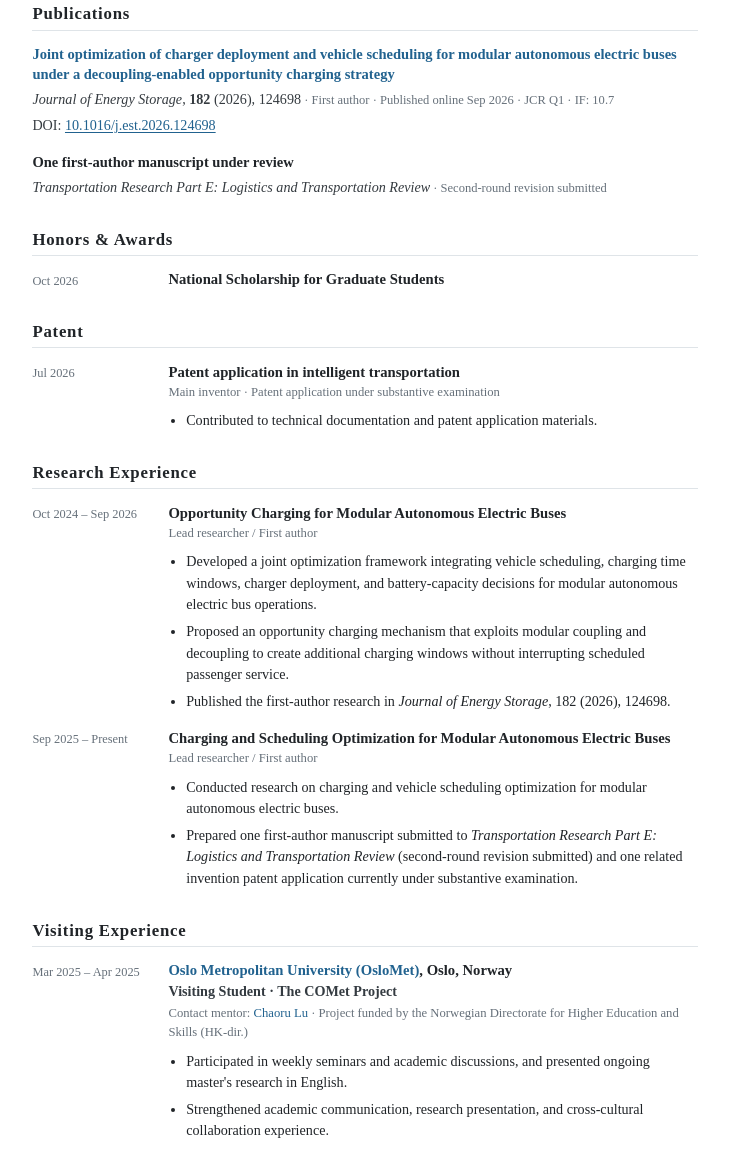
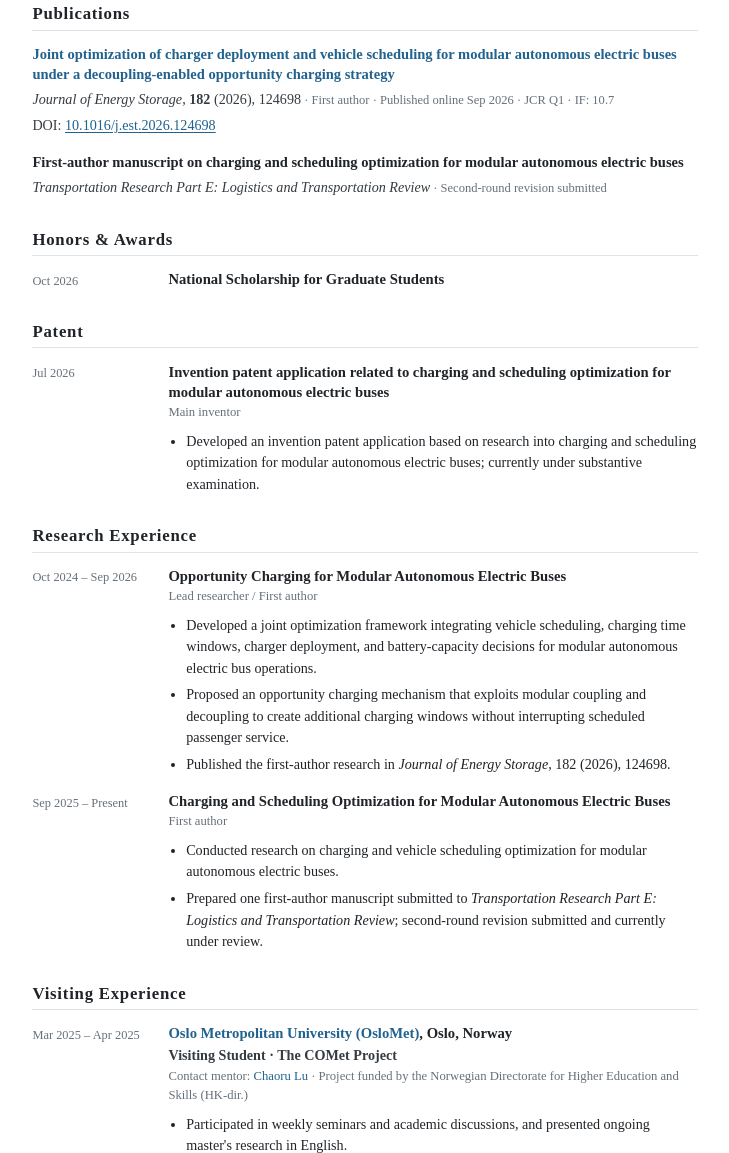
Before and after one commit to JieYu-09/JieYu-09.github.io, a plain HTML site: page English_cv.html in a window 1280 px wide. Shown: the part 973-2126 px from the top of the page, without its empty margins (275-1004 px from the left). Drawn offline with Linux system fonts and the light colour scheme.

Commit message:
Align Part E research and patent summaries while preserving confidentiality

```diff
--- a/English_cv.html
+++ b/English_cv.html
@@ -148,7 +148,7 @@ body{
 <div class="publication-meta">DOI: <a class="doi-link" href="https://doi.org/10.1016/j.est.2026.124698" target="_blank" rel="noopener noreferrer">10.1016/j.est.2026.124698</a></div>
 </div>
 <div class="publication">
-<div class="publication-title">One first-author manuscript under review</div>
+<div class="publication-title">First-author manuscript on charging and scheduling optimization for modular autonomous electric buses</div>
 <div class="publication-meta"><em>Transportation Research Part E: Logistics and Transportation Review</em><span class="status"> · Second-round revision submitted</span></div>
 </div>
 
@@ -164,10 +164,10 @@ body{
 <section class="section">
 <h2 class="section-title">Patent</h2>
 <div class="entry"><div class="date">Jul 2026</div><div>
-<div class="entry-title">Patent application in intelligent transportation</div>
-<div class="secondary">Main inventor · Patent application under substantive examination</div>
+<div class="entry-title">Invention patent application related to charging and scheduling optimization for modular autonomous electric buses</div>
+<div class="secondary">Main inventor</div>
 <ul class="bullets">
-<li>Contributed to technical documentation and patent application materials.</li>
+<li>Developed an invention patent application based on research into charging and scheduling optimization for modular autonomous electric buses; currently under substantive examination.</li>
 </ul>
 </div></div>
 </section>
@@ -186,10 +186,10 @@ body{
 
 <div class="entry"><div class="date">Sep 2025 – Present</div><div>
 <div class="entry-title">Charging and Scheduling Optimization for Modular Autonomous Electric Buses</div>
-<div class="secondary">Lead researcher / First author</div>
+<div class="secondary">First author</div>
 <ul class="bullets">
 <li>Conducted research on charging and vehicle scheduling optimization for modular autonomous electric buses.</li>
-<li>Prepared one first-author manuscript submitted to <em>Transportation Research Part E: Logistics and Transportation Review</em> (second-round revision submitted) and one related invention patent application currently under substantive examination.</li>
+<li>Prepared one first-author manuscript submitted to <em>Transportation Research Part E: Logistics and Transportation Review</em>; second-round revision submitted and currently under review.</li>
 </ul>
 </div></div>
 
```
